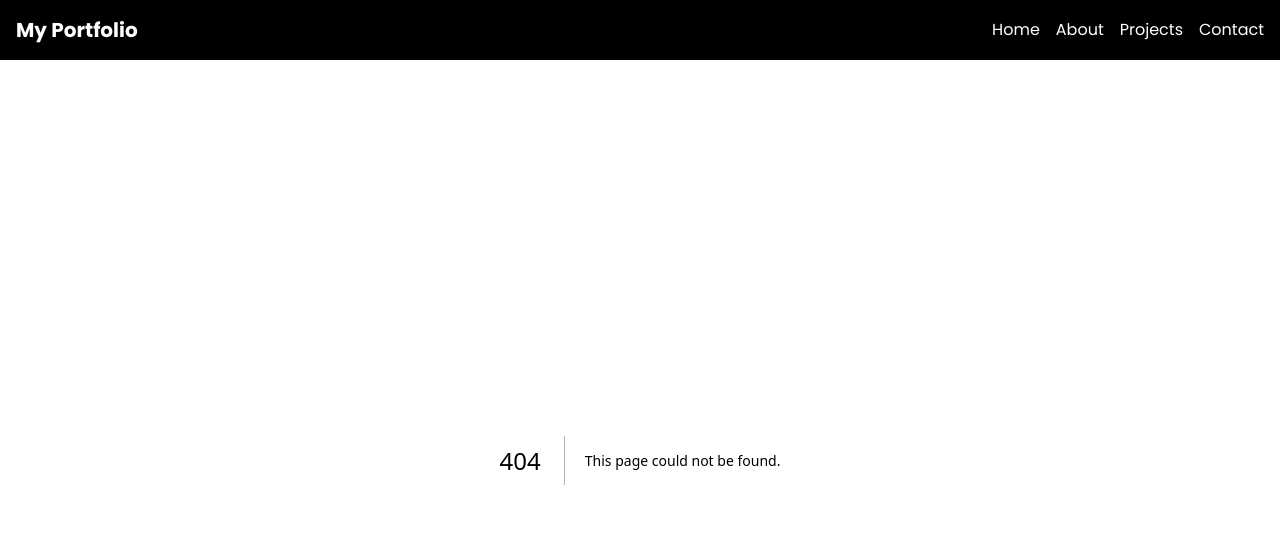
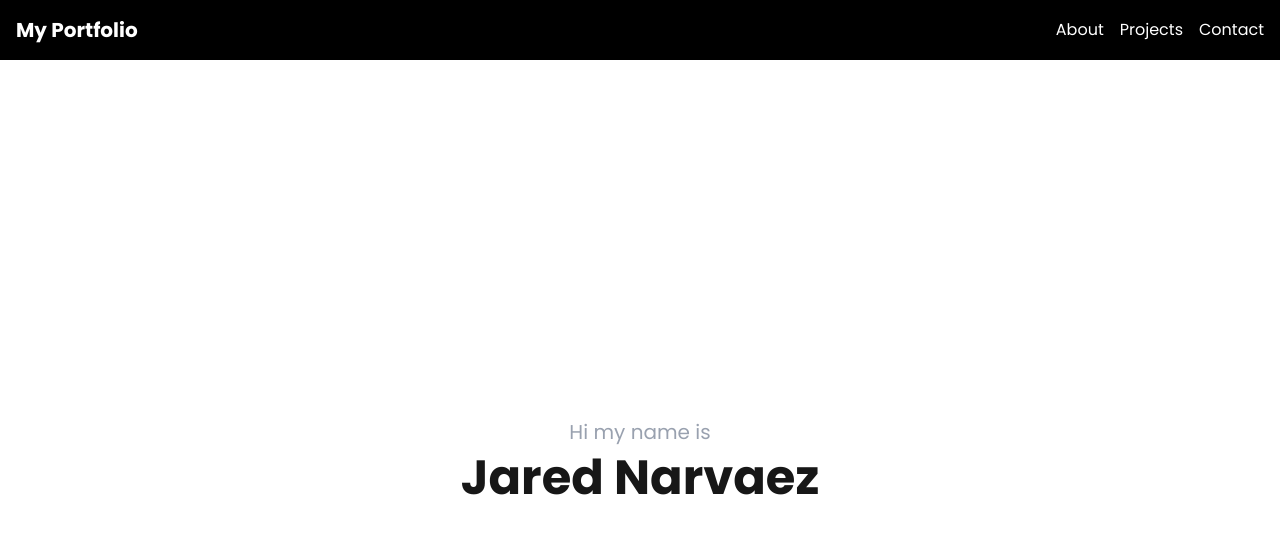
Before and after one commit to jar-narvz/jarednarvaez-app, a Next.js app: page / in a window 1280 px wide. Before the commit this address had no page. Shown: the top 534 px of the page. Built offline with nearby package versions, Linux system fonts and the light colour scheme.

Commit message:
fixed home error

```diff
--- a/src/components/Navbar.tsx
+++ b/src/components/Navbar.tsx
@@ -4,15 +4,10 @@ export default function Navbar() {
   return (
     <nav className="bg-black p-4 font-[family-name:var(--font-poppins)]">
       <div className="container mx-auto flex justify-between items-center">
-        <Link href="/home" className="text-white text-xl font-bold">
+        <Link href="/" className="text-white text-xl font-bold">
           My Portfolio
         </Link>
         <ul className="flex space-x-4">
-          <li>
-            <Link href="/home" className="text-white hover:opacity-80">
-              Home
-            </Link>
-          </li>
           <li>
             <Link href="/about" className="text-white hover:opacity-80">
               About
```
Also changed, not shown: src/app/page.tsx (renamed from src/app/home/page.tsx).
